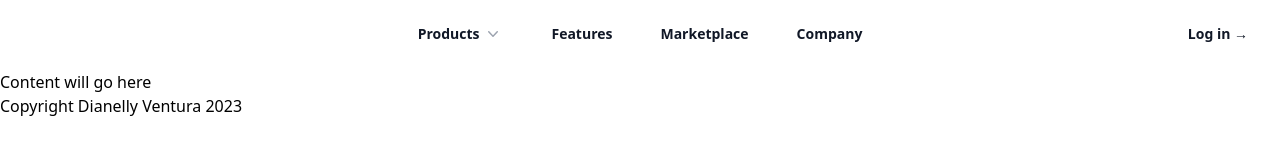
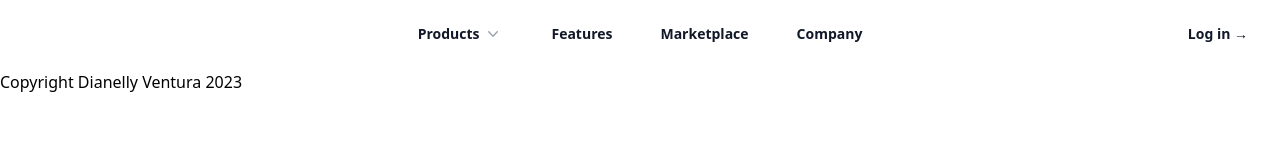
Before and after one commit to DMVCodeX/RoadRunners-Client, a React (Vite) app: page / in a window 1280 px wide. Shown: the part 167-322 px from the top of the page. Built offline with nearby package versions, Linux system fonts and the light colour scheme.

Commit message:
import routes and route into content file for routing

```diff
--- a/src/Content.jsx
+++ b/src/Content.jsx
@@ -1,3 +1,9 @@
+import { Route, Routes } from "react-router-dom";
+
 export function Content() {
-  return <h1>Content will go here</h1>;
+  return (
+    <Routes>
+      <Route path="" />
+    </Routes>
+  );
 }
```
